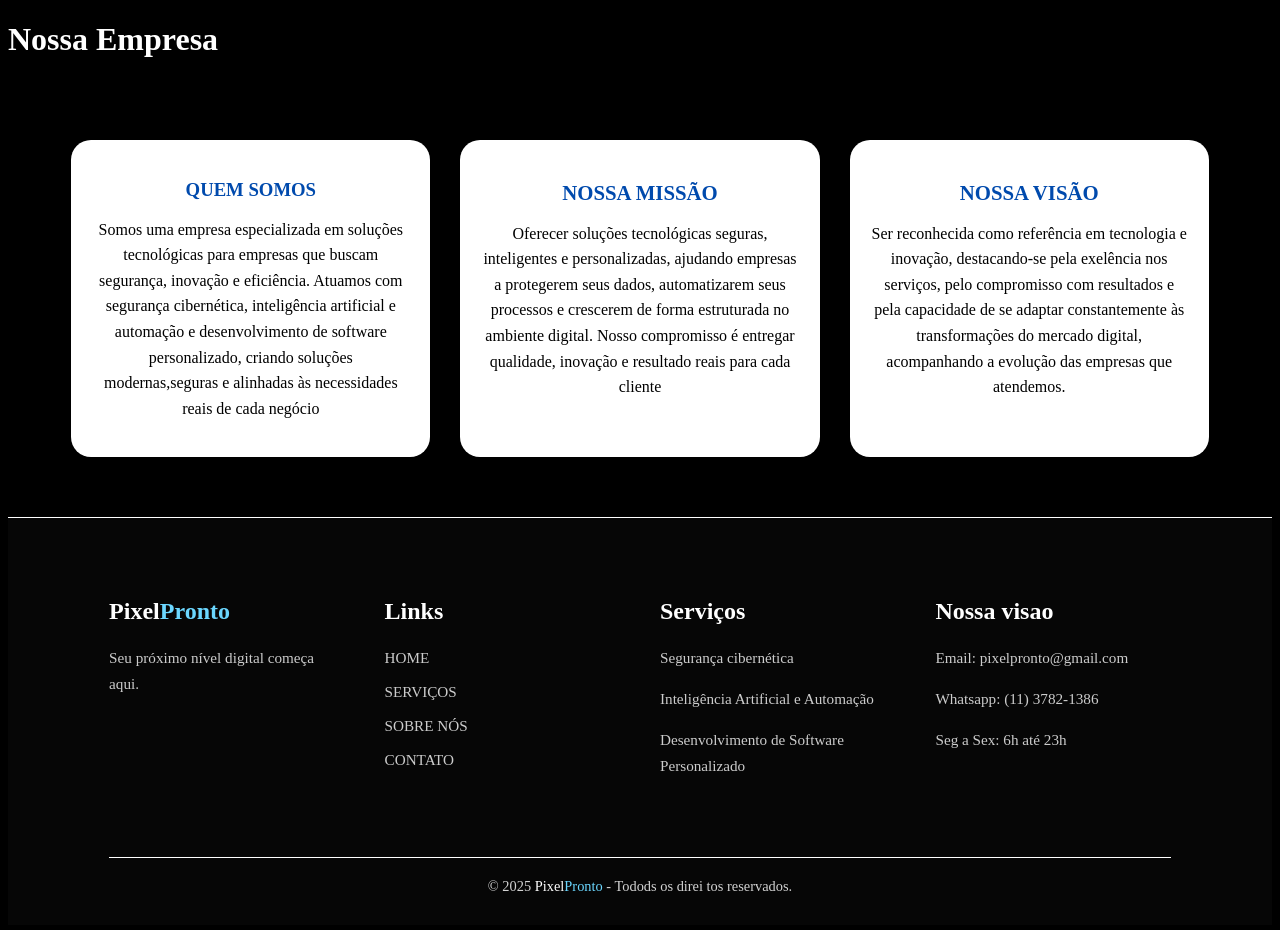
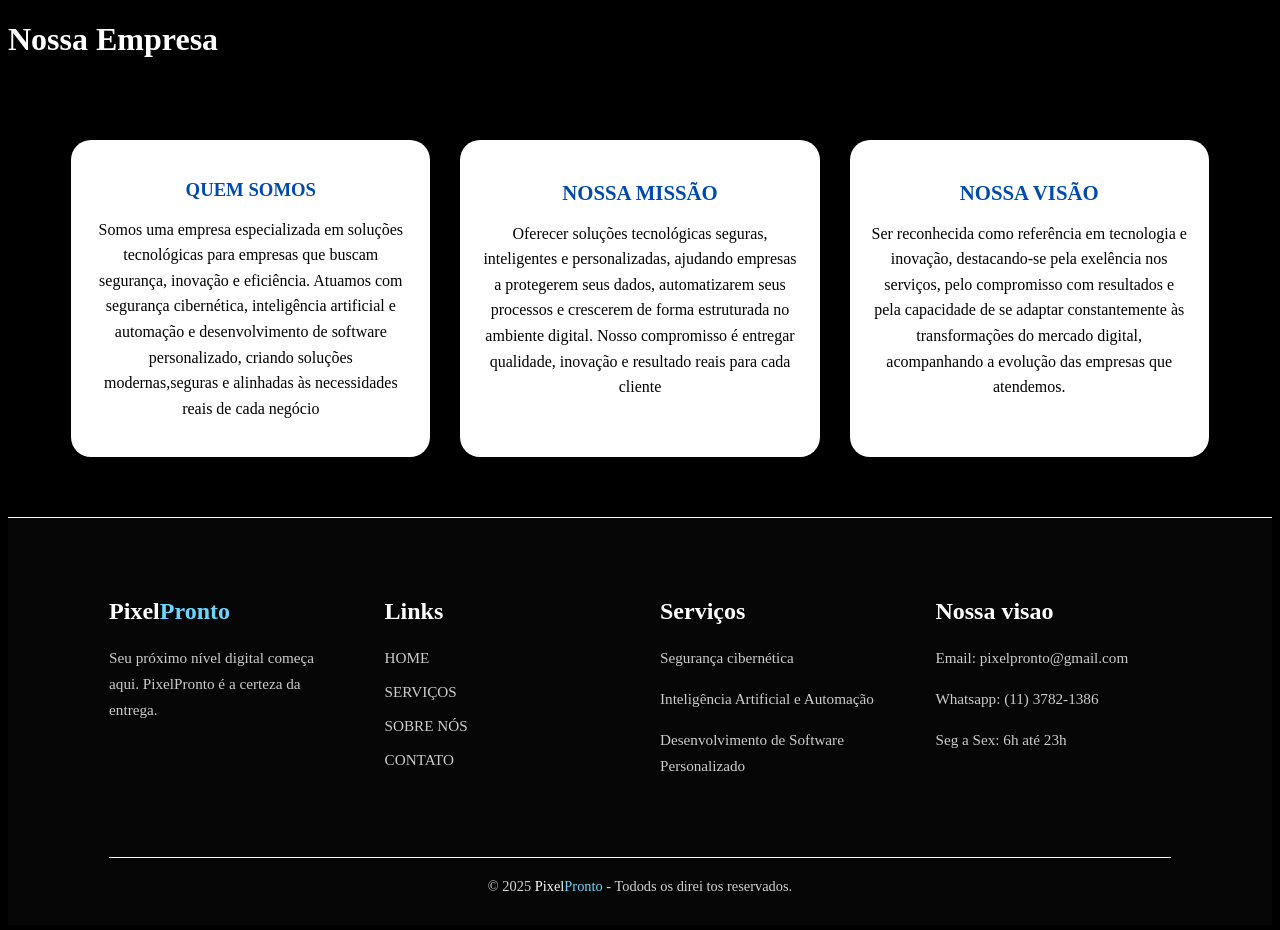
Before and after one commit to isabellyr-oliveira/Projeto-de-Software, a plain HTML site: page index.html in a window 1280 px wide. Drawn offline with Linux system fonts and the light colour scheme.

Commit message:
add texto

```diff
--- a/index.html
+++ b/index.html
@@ -42,7 +42,7 @@
                 <h2>
                     <span class="pixel">Pixel</span><span class="pronto">Pronto</span>
                 </h2>
-                <p>Seu próximo nível digital começa aqui.</p>
+                <p>Seu próximo nível digital começa aqui. PixelPronto é a certeza da entrega.</p>
             </div>
             <div class="coluna">
                 <h2>Links</h2>
```
